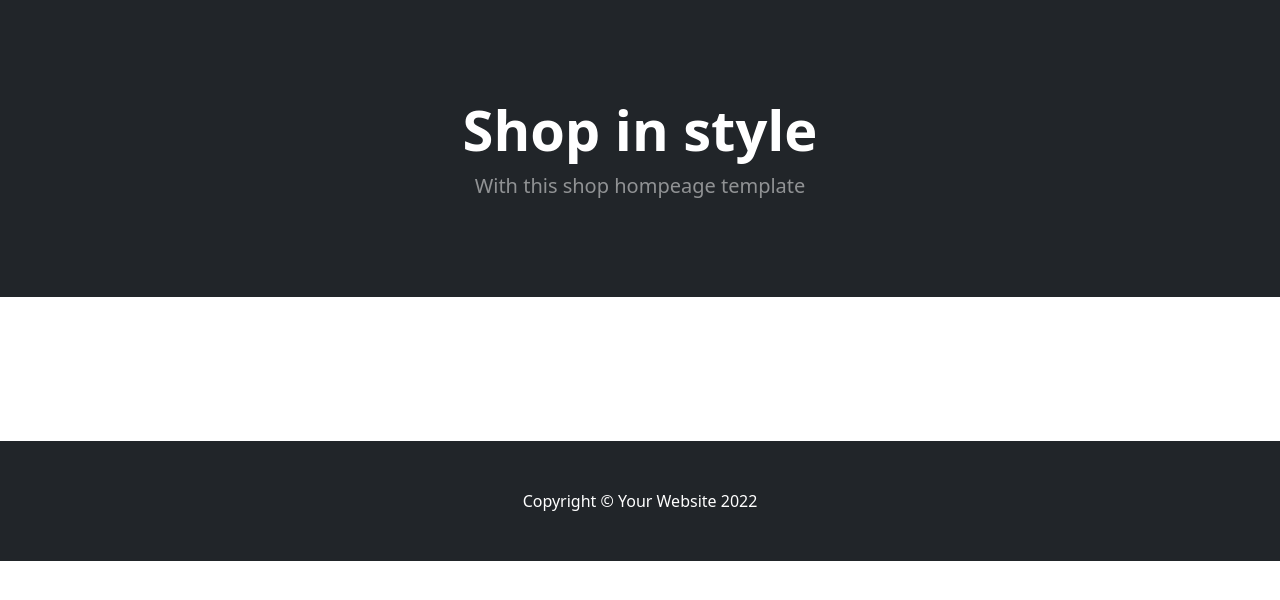
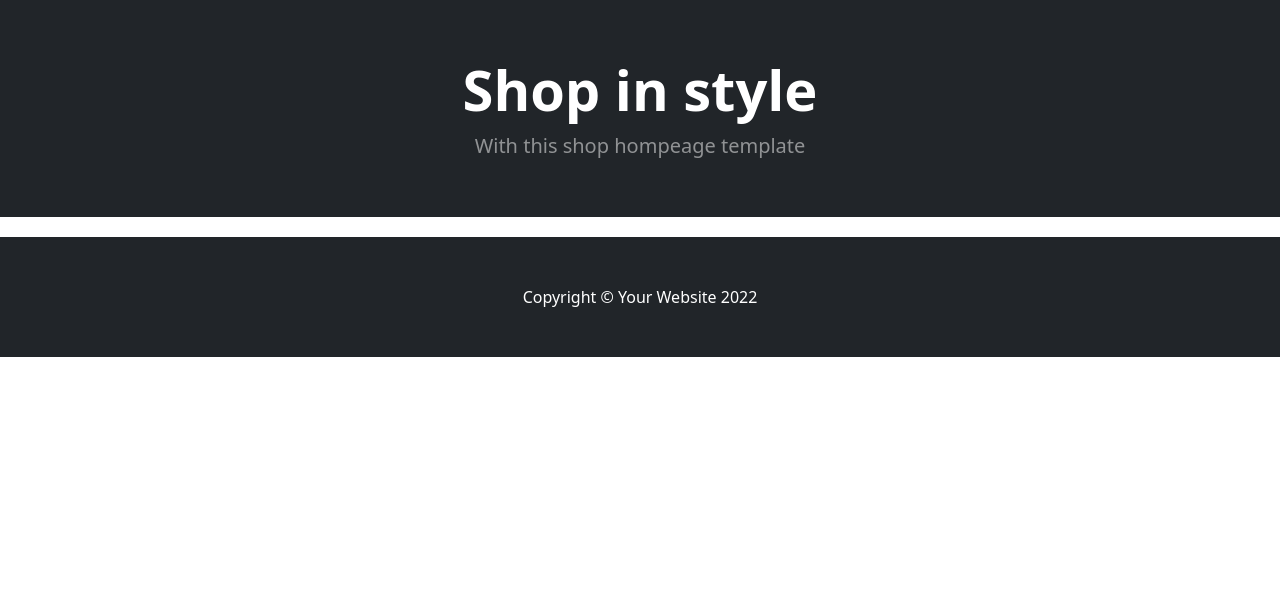
Before and after one commit to fifdee/okazje, a Django app: template okazje_app/templates/okazje_app/okazje.html in a window 1280 px wide. Shown: the top 600 px of the page. Run offline with Django 4.2, Linux system fonts and the light colour scheme; the template is opened without the code that fills it, so the values that code supplies are empty; some libraries are stand-ins or nearby versions.

Commit message:
layout change 2

```diff
--- a/okazje/settings.py
+++ b/okazje/settings.py
@@ -249,6 +249,7 @@ THUMBNAILS = {
         'medium': {
             'PROCESSORS': [
                 {'PATH': 'thumbnails.processors.resize', 'width': 256, 'height': 256, 'method': 'fit'},
+                {'PATH': 'thumbnails.processors.crop', 'width': 256, 'height': 256},
             ],
             # 'POST_PROCESSORS': [
             #     {
--- a/okazje_app/templates/okazje_app/okazje.html
+++ b/okazje_app/templates/okazje_app/okazje.html
@@ -4,7 +4,7 @@
 {% block title %}Pokochasz.to - strona główna{% endblock %}
 
 {% block content %}
-    <header class="bg-dark py-5">
+    <header class="bg-dark py-2">
         <div class="container px-4 px-lg-5 my-5">
             <div class="text-center text-white">
                 <h1 class="display-4 fw-bolder">Shop in style</h1>
@@ -13,9 +13,9 @@
         </div>
     </header>
 
-    <section class="py-5">
-        <div class="container px-4 px-lg-5 mt-5">
-            <div class="row gx-4 gx-lg-5 row-cols-2 row-cols-md-3 row-cols-xl-4 justify-content-center">
+    <section class="py-2">
+        <div class="container px-1 px-lg-5 mt-1">
+            <div class="row gx-2 gx-lg-3 row-cols-2 row-cols-md-3 row-cols-xl-4 justify-content-center">
                 {% for okazja in okazje %}
                     <div class="col mb-5">
                         <div class="card h-100">
```
Also changed, not shown: db.sqlite3.
